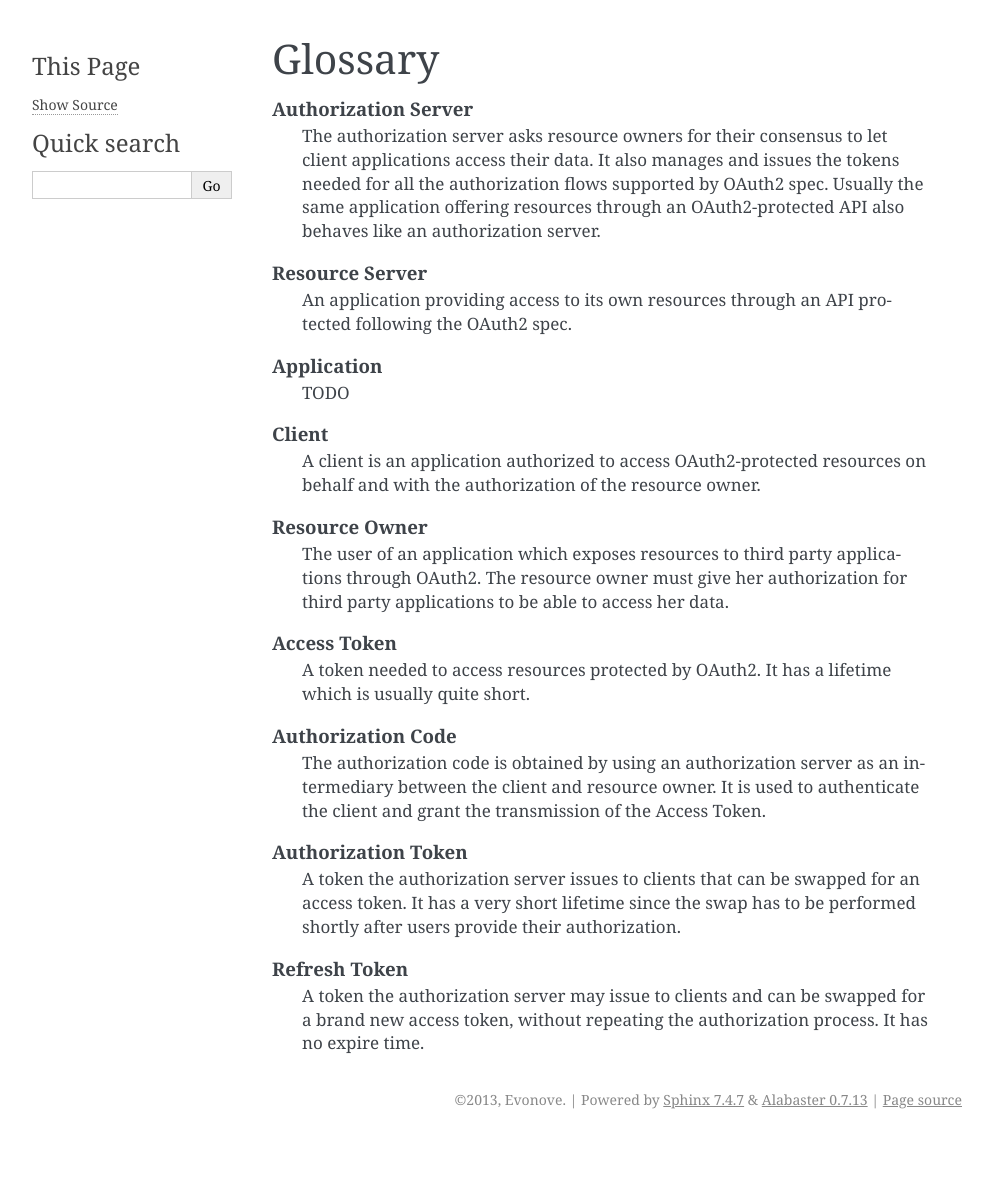
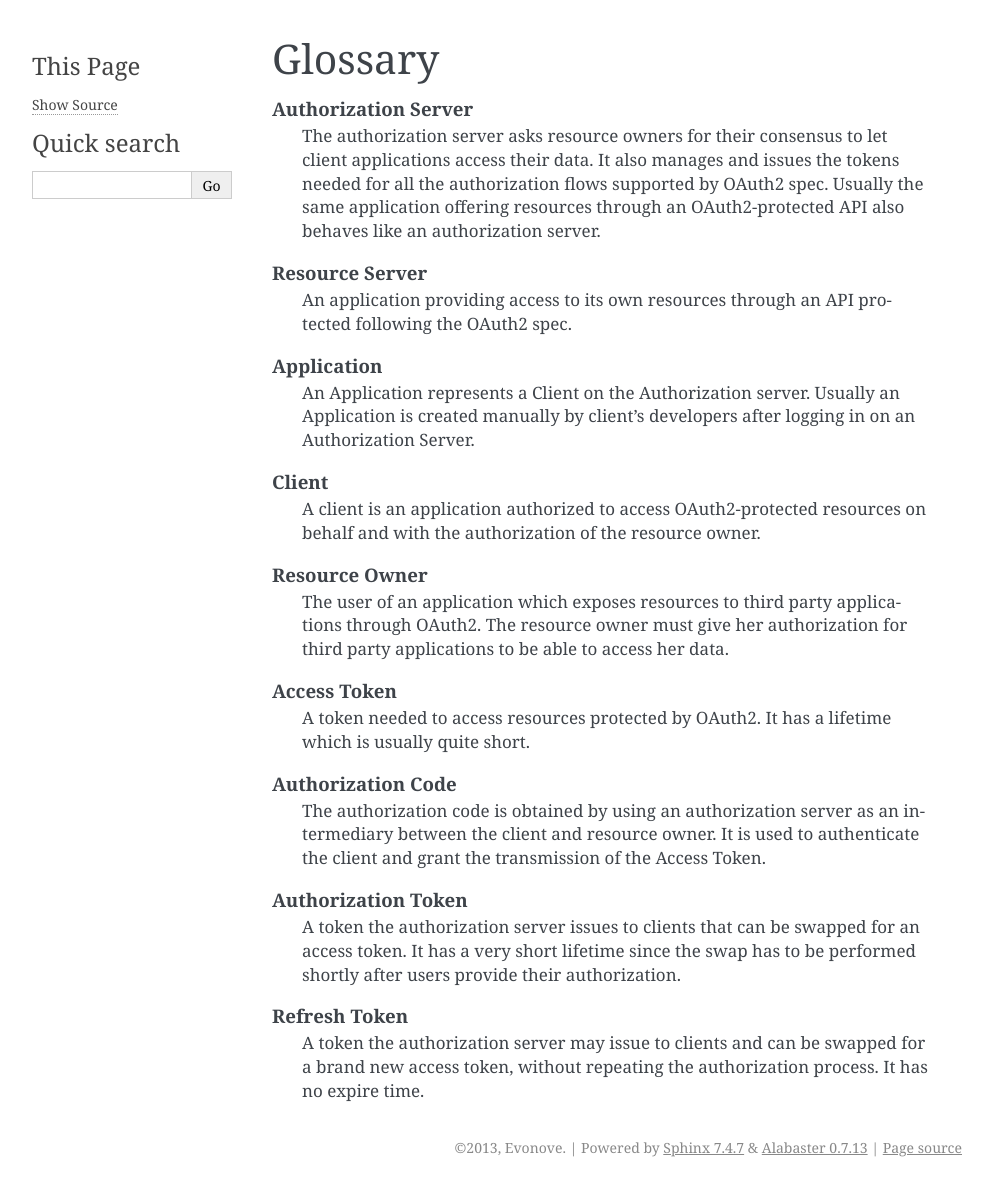
Before and after one commit to sheriffwoody0922/oauth-python-django, a Sphinx documentation site: the page built from docs/glossary.rst, in a window 1280 px wide. Shown: the whole page, without its empty margins (148-1140 px from the left). Built offline with Sphinx 7.4.7, drawn with Linux system fonts in a browser that asks for light colours; before the commit the page ends 1139 px from its top, so only the background shows below that.

Commit message:
added glossary definition, fixes #207

```diff
--- a/docs/glossary.rst
+++ b/docs/glossary.rst
@@ -15,7 +15,8 @@ Glossary
         An application providing access to its own resources through an API protected following the OAuth2 spec.
 
     Application
-        TODO
+        An Application represents a Client on the Authorization server. Usually an Application is
+        created manually by client's developers after logging in on an Authorization Server.
 
     Client
         A client is an application authorized to access OAuth2-protected resources on behalf and with the authorization
```
